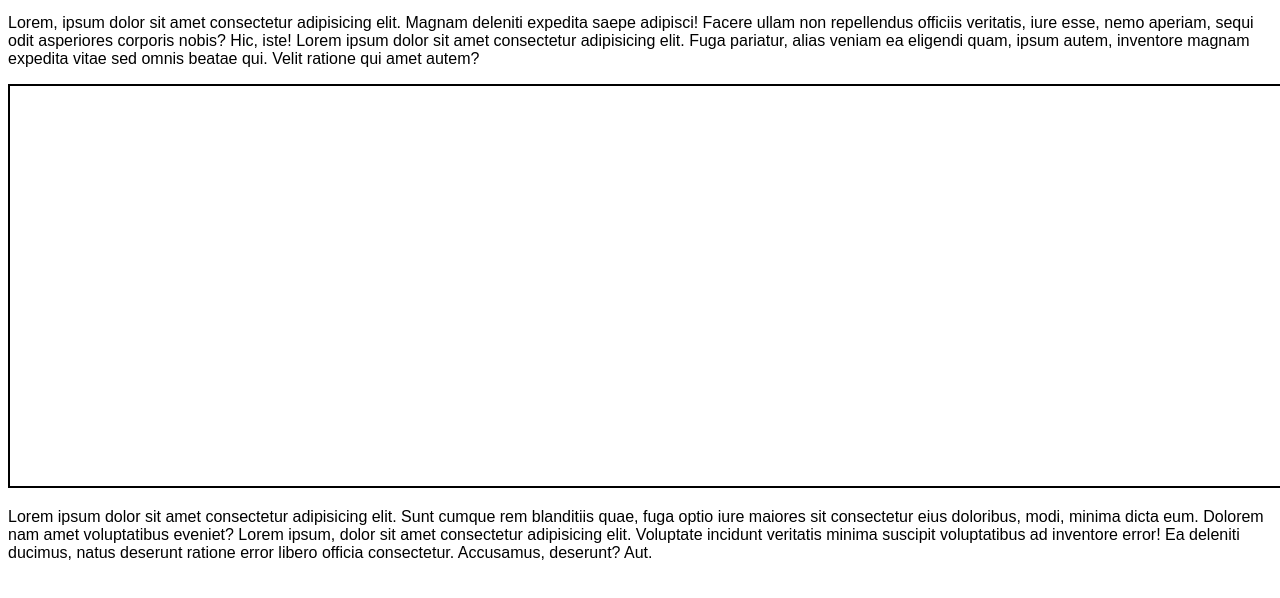
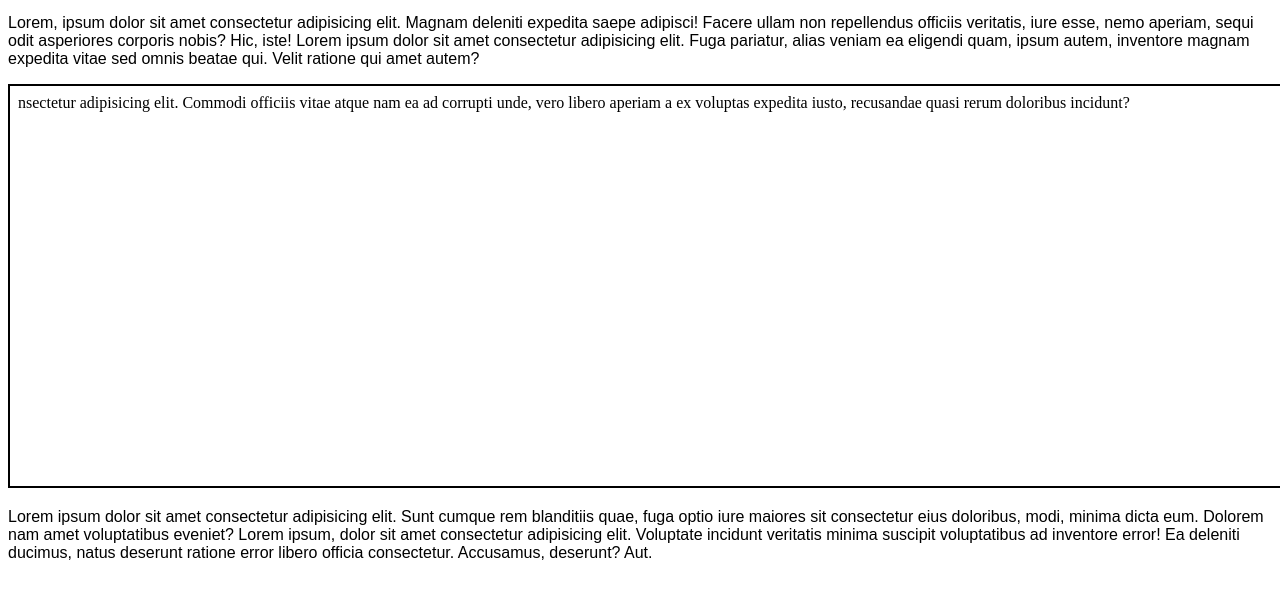
Before and after one commit to Igor-OliveiraDev/html-css, a plain HTML site: page ex024/iframe003.html in a window 1280 px wide. Shown: the part 136-734 px from the top of the page. Drawn offline with Linux system fonts and the light colour scheme.

Commit message:
Alteração

```diff
--- a/ex024/iframe003.html
+++ b/ex024/iframe003.html
@@ -26,7 +26,8 @@
 
     <p>Lorem, ipsum dolor sit amet consectetur adipisicing elit. Magnam deleniti expedita saepe adipisci! Facere ullam non repellendus officiis veritatis, iure esse, nemo aperiam, sequi odit asperiores corporis nobis? Hic, iste! Lorem ipsum dolor sit amet consectetur adipisicing elit. Fuga pariatur, alias veniam ea eligendi quam, ipsum autem, inventore magnam expedita vitae sed omnis beatae qui. Velit ratione qui amet autem?</p>
 
-    <iframe  id="tela" name="frame" src="">
+    <iframe  id="tela" name="frame" srcdoc=" nsectetur adipisicing elit. Commodi officiis vitae atque nam ea ad corrupti unde, vero libero aperiam a ex voluptas expedita iusto, recusandae quasi rerum doloribus incidunt?</p>
+
         <p>Infelizmente seu navegador não é compativel com isso.
         </p>
     </iframe>
```
